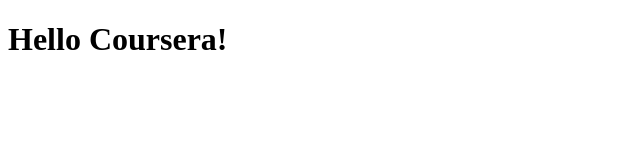
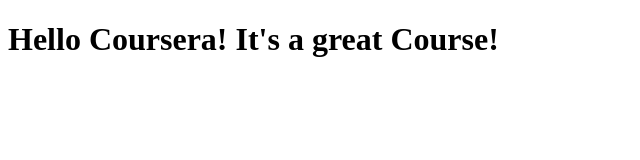
Before and after one commit to Emmygrow/test-coursera, a plain HTML site: page site/index.html in a window 1280 px wide. Shown: the whole page, without its empty margins (0-640 px from the left). Drawn offline with Linux system fonts and the light colour scheme.

Commit message:
small addition to our page content.

```diff
--- a/site/index.html
+++ b/site/index.html
@@ -6,6 +6,6 @@
 	<title>Hello Coursera</title>
 </head>
 <body>
-<h1>Hello Coursera!</h1>
+<h1>Hello Coursera! It's a great Course!</h1>
 </body>
 </html>
```
